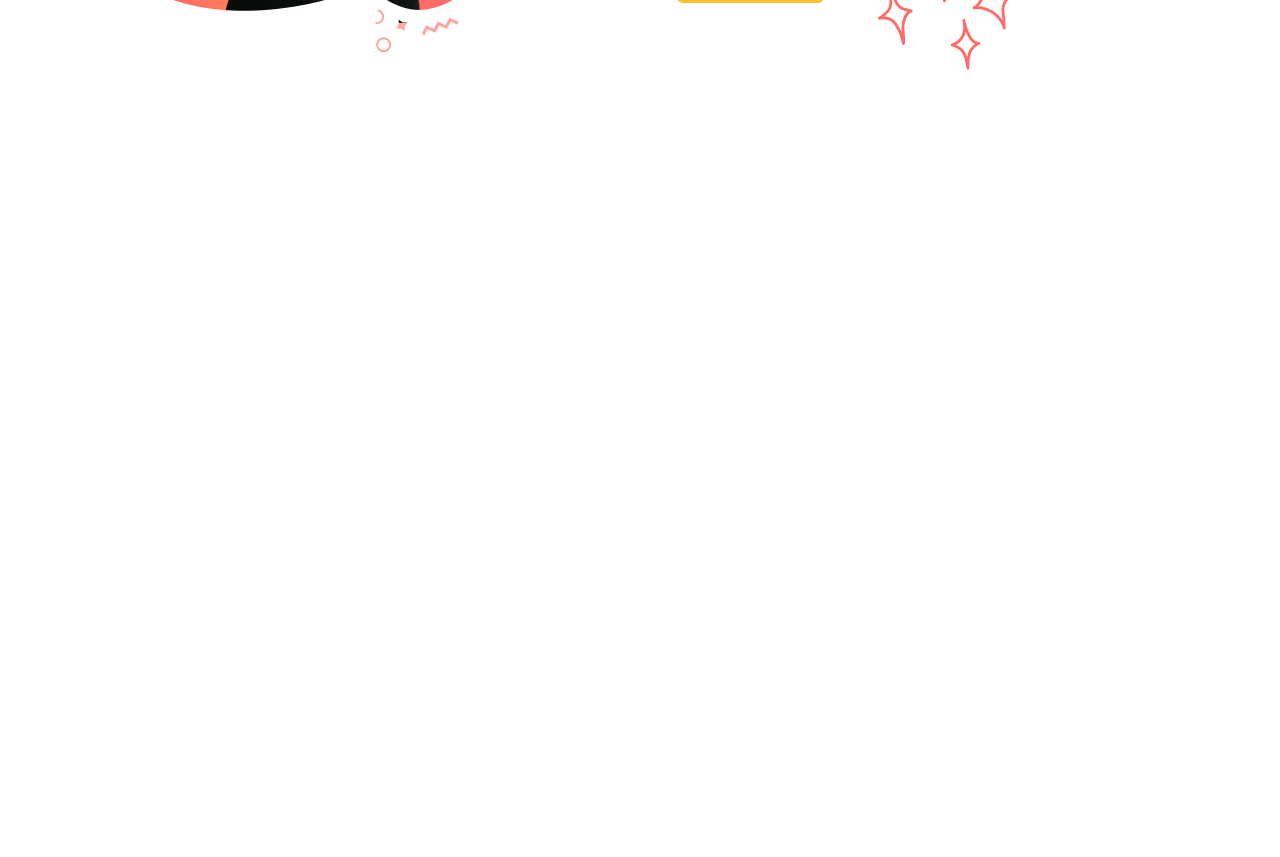
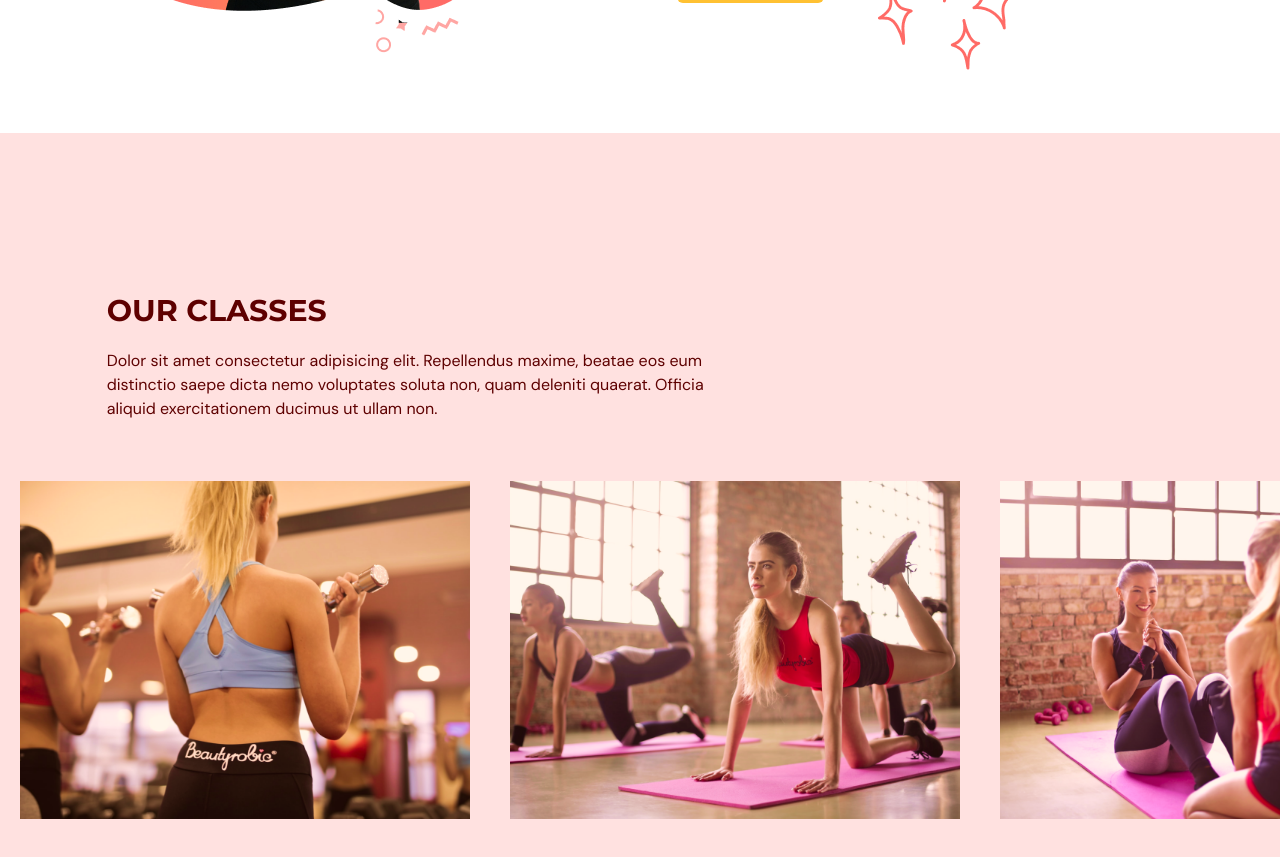
Before and after one commit to Lerinskaya/Fitness-page, a React (Vite) app: page / in a window 1280 px wide. Shown: the part 2020-2877 px from the top of the page. Before the commit the page ends 2153 px from the top, so only its background shows below. Built offline with nearby package versions, Linux system fonts and the light colour scheme.

Commit message:
feature: added our-classes section

```diff
--- a/src/App.tsx
+++ b/src/App.tsx
@@ -1,8 +1,9 @@
 import { useEffect, useState } from 'react';
-import { SelectedPage } from './shared/types';
+import { SelectedPage } from './shared/interfaces';
 import Navbar  from '@/scenes/navbar';
 import Home  from '@/scenes/home';
 import Benefits  from '@/scenes/benefits';
+import OurClasses from './scenes/our-classes';
 
 function App() {
   const [selectedPage , setSelectedPage] = useState<SelectedPage>(SelectedPage.Home);
@@ -30,6 +31,7 @@
         setSelectedPage={setSelectedPage}/>
       <Home setSelectedPage={setSelectedPage}/>
       <Benefits setSelectedPage={setSelectedPage}/>
+      <OurClasses setSelectedPage={setSelectedPage}/>
     </div>
   )
 }
--- a/src/scenes/benefits/Benefit.tsx
+++ b/src/scenes/benefits/Benefit.tsx
@@ -1,4 +1,4 @@
-import { SelectedPage } from '@/shared/types';
+import { SelectedPage } from '@/shared/interfaces';
 import { motion } from 'framer-motion';
 import AnchorLink from 'react-anchor-link-smooth-scroll';
 
--- a/src/scenes/benefits/index.tsx
+++ b/src/scenes/benefits/index.tsx
@@ -1,5 +1,5 @@
 import Htext from '@/shared/Htext';
-import { IBenefit, SelectedPage } from '@/shared/types';
+import { IBenefit, SelectedPage } from '@/shared/interfaces';
 import Benefit from './Benefit';
 import {
   HomeModernIcon,
--- a/src/scenes/home/index.tsx
+++ b/src/scenes/home/index.tsx
@@ -1,5 +1,5 @@
 import React from 'react';
-import { SelectedPage } from '@/shared/types';
+import { SelectedPage } from '@/shared/interfaces';
 import useMediaQuery from '@/hooks/useMediaQuery';
 import ActionButton from '@/shared/ActionButton';
 import HomePageText from '@/assets/HomePageText.png';
--- a/src/scenes/navbar/Link.tsx
+++ b/src/scenes/navbar/Link.tsx
@@ -1,4 +1,4 @@
-import { SelectedPage } from "@/shared/types";
+import { SelectedPage } from "@/shared/interfaces";
 import AnchorLink from "react-anchor-link-smooth-scroll"
 
 interface Props {
--- a/src/scenes/navbar/index.tsx
+++ b/src/scenes/navbar/index.tsx
@@ -2,7 +2,7 @@
 import { Bars3Icon, XMarkIcon } from '@heroicons/react/24/solid'
 import Logo from '@/assets/Logo.png'
 import Link from './Link';
-import { SelectedPage } from '@/shared/types';
+import { SelectedPage } from '@/shared/interfaces';
 import useMediaQuery from '@/hooks/useMediaQuery';
 import ActionButton from '@/shared/ActionButton';
 
--- /dev/null
+++ b/src/scenes/our-classes/Class.tsx
@@ -0,0 +1,24 @@
+
+type Props = {
+  name: string,
+  description?: string,
+  image: string,
+}
+
+const Class = ({name, description, image}: Props) => {
+  const overlayStyles = `p-5 absolute z-18 flex h-[380px] w-[450px]
+    flex-col items-center justify-center whitespace-normal
+    bg-primary-500 text-center text-white opacity-0 transition duration-500 hover:opacity-90`
+
+  return (
+    <li className="relative mx-5 inline-block h-[380px] w-[450px]">
+      <div className={overlayStyles}>
+        <p className="text-2xl">{name}</p>
+        <p className="mt-5">{description}</p>
+      </div>
+      <img src={image} alt={name} />
+    </li>
+  )
+}
+
+export default Class
--- /dev/null
+++ b/src/scenes/our-classes/index.tsx
@@ -0,0 +1,88 @@
+import { IClass, SelectedPage } from "@/shared/interfaces";
+import image1 from "@/assets/image1.png";
+import image2 from "@/assets/image2.png";
+import image3 from "@/assets/image3.png";
+import image4 from "@/assets/image4.png";
+import image5 from "@/assets/image5.png";
+import image6 from "@/assets/image6.png";
+import { motion } from "framer-motion";
+import Htext from "@/shared/Htext";
+import Class from "./Class";
+
+const classes: Array<IClass> = [
+  {
+    name: "Weight Training Classes",
+    description:
+      "Lorem ipsum dolor sit amet, consectetur adipiscing elit, sed do eiusmod tempor incididunt ut labore et dolore magna aliqua. Ut enim ad minim veniam, quis nostrud exercitation ullamco laboris nisi ut aliquip ex ea commodo consequat.",
+    image: image1,
+  },
+  {
+    name: "Yoga Classes",
+    image: image2,
+  },
+  {
+    name: "Ab Core Classes",
+    description:
+      "Lorem ipsum dolor sit amet, consectetur adipiscing elit, sed do eiusmod tempor incididunt ut labore et dolore magna aliqua. Ut enim ad minim veniam, quis nostrud exercitation ullamco laboris nisi ut aliquip ex ea commodo consequat.",
+    image: image3,
+  },
+  {
+    name: "Adventure Classes",
+    description:
+      "Lorem ipsum dolor sit amet, consectetur adipiscing elit, sed do eiusmod tempor incididunt ut labore et dolore magna aliqua. Ut enim ad minim veniam, quis nostrud exercitation ullamco laboris nisi ut aliquip ex ea commodo consequat.",
+    image: image4,
+  },
+  {
+    name: "Fitness Classes",
+    image: image5,
+  },
+  {
+    name: "Training Classes",
+    description:
+      "Lorem ipsum dolor sit amet, consectetur adipiscing elit, sed do eiusmod tempor incididunt ut labore et dolore magna aliqua. Ut enim ad minim veniam, quis nostrud exercitation ullamco laboris nisi ut aliquip ex ea commodo consequat.",
+    image: image6,
+  },
+]
+
+type Props = {
+  setSelectedPage: (value: SelectedPage) => void;
+}
+
+const OurClasses = ({setSelectedPage}: Props) => {
+  return (
+    <section id="ourclasses" className="w-full bg-primary-100 py-40">
+      <motion.div
+        onViewportEnter={()=>setSelectedPage(SelectedPage.OurClasses)}>
+          <motion.div
+          className="mx-auto w-5/6"
+          initial='hidden'
+          whileInView="visible"
+          viewport={{once:true, amount:0.5}}
+          transition={{duration: 0.5}}
+          variants={{
+            hidden: {opacity: 0, x:-50},
+            visible: {opacity: 1, x:0}
+          }}>
+            <div className="md:w-3/5">
+              <Htext>OUR CLASSES</Htext>
+              <p className="py-5">Dolor sit amet consectetur adipisicing elit. Repellendus maxime, beatae eos eum distinctio saepe dicta nemo voluptates soluta non, quam deleniti quaerat. Officia aliquid exercitationem ducimus ut ullam non.</p>
+            </div>
+          </motion.div>
+          <div className="mt-10 h-[353px] w-full overflow-x-auto overflow-y-hidden">
+            <ul className="w-[2800px] whitespace-nowrap">
+              {classes.map((item:IClass, index)=>(
+                <Class
+                  key={`${item.name}-${index}`}
+                  name={item.name}
+                  description={item.description}
+                  image={item.image}
+                />
+              ))}
+            </ul>
+          </div>
+      </motion.div>
+    </section>
+  )
+}
+
+export default OurClasses;
--- a/src/shared/ActionButton.tsx
+++ b/src/shared/ActionButton.tsx
@@ -1,5 +1,5 @@
 import AnchorLink from "react-anchor-link-smooth-scroll"
-import { SelectedPage } from "./types"
+import { SelectedPage } from "./interfaces"
 
 type Props = {
   children: React.ReactNode;
```
Also changed, not shown: src/shared/interfaces.ts (renamed from src/shared/types.ts, +7 -0 lines).
